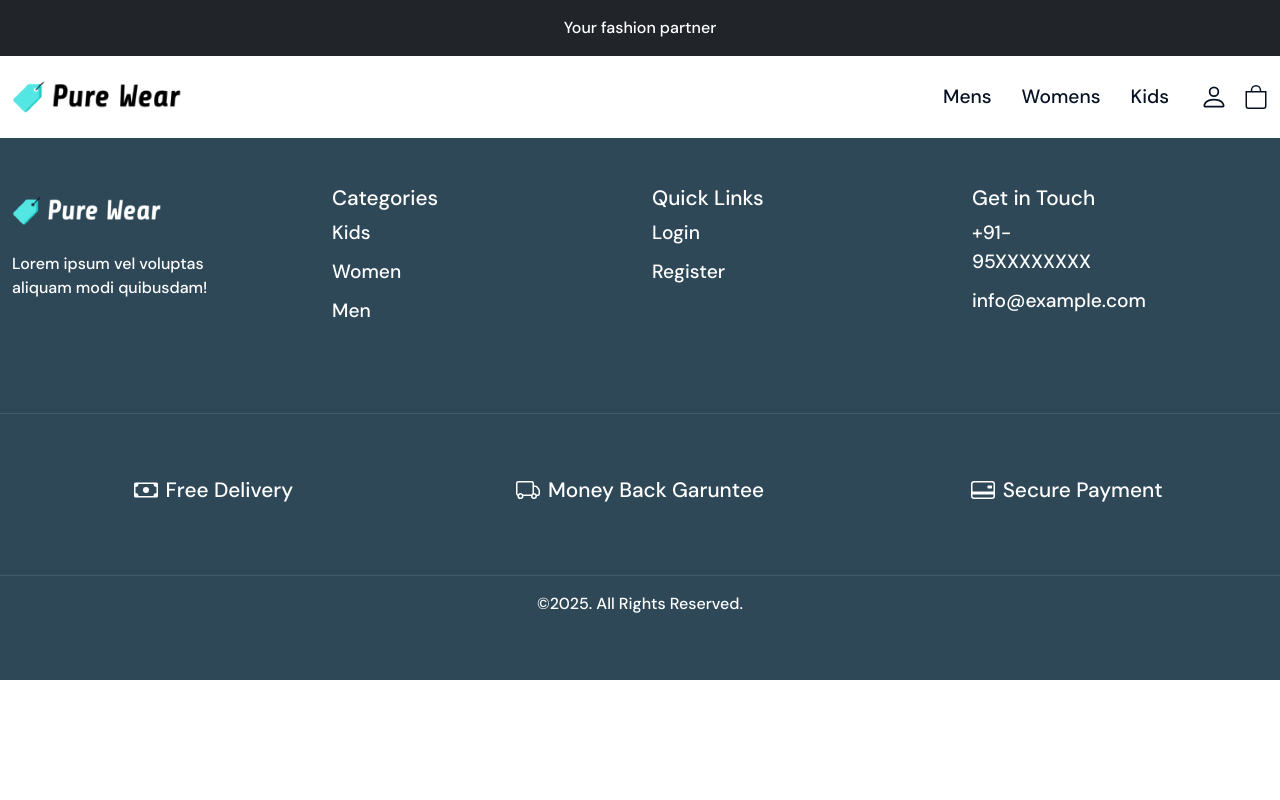
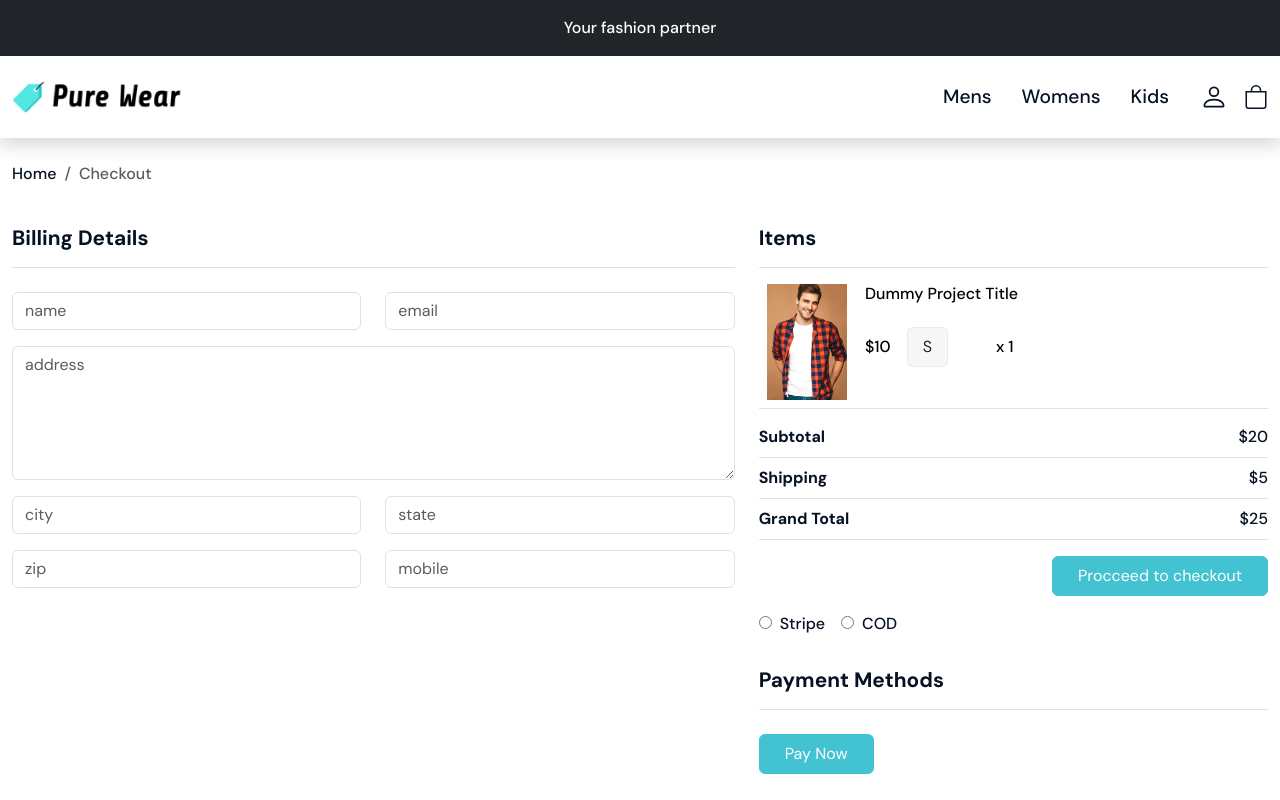
Before and after one commit to MuzCodeSmith/ecommerce-laravel-react-frontend, a React (Vite) app: page /checkout in a window 1280 px wide. Shown: the top 800 px of the page. Built offline with nearby package versions, Linux system fonts and the light colour scheme.

Commit message:
completed checkout page

```diff
--- a/src/components/Checkout.jsx
+++ b/src/components/Checkout.jsx
@@ -1,12 +1,128 @@
-import React from 'react'
+import React, { useState } from 'react'
 import Layout from './common/Layout'
+import { Link } from 'react-router-dom'
+import ProductImg from '../assets/images/Mens/eight.jpg';
+
 
 const Checkout = () => {
-  return (
-    <Layout>
+    const [paymenMethod, setPaymentMethod] = useState('cod');
 
-    </Layout>
-  )
+    const handlePaymentMethod=(e)=>{
+        setPaymentMethod(e.target.value)
+    }
+    return (
+        <Layout>
+            <div className="container pb-5">
+                <div className="row">
+                    <div className="col-md-12">
+                        <nav aria-label="breadcrumb" className='py-4'>
+                            <ol class="breadcrumb">
+                                <li class="breadcrumb-item"><Link to="/">Home</Link></li>
+                                <li class="breadcrumb-item active" aria-current="page">Checkout</li>
+                            </ol>
+                        </nav>
+                    </div>
+                </div>
+
+                <div className="row">
+                    <div className="col-md-7">
+                        <h3 className='border-bottom pb-3'><strong>Billing Details</strong></h3>
+                        <form action="">
+                            <div className="row pt-3">
+                                <div className="col-md-6">
+                                    <div className="mb-3">
+                                        <input type="text" className='form-control' placeholder='name' />
+                                    </div>
+                                </div>
+                                <div className="col-md-6">
+                                    <div className="mb-3">
+                                        <input type="text" className='form-control' placeholder='email' />
+                                    </div>
+                                </div>
+                                <div className="mb-3">
+                                    <textarea className='form-control' placeholder='address' cols="30" rows="5"></textarea>
+                                </div>
+                                <div className="col-md-6">
+                                    <div className="mb-3">
+                                        <input type="text" className='form-control' placeholder='city' />
+                                    </div>
+                                </div>
+                                <div className="col-md-6">
+                                    <div className="mb-3">
+                                        <input type="text" className='form-control' placeholder='state' />
+                                    </div>
+                                </div>
+                                <div className="col-md-6">
+                                    <div className="mb-3">
+                                        <input type="text" className='form-control' placeholder='zip' />
+                                    </div>
+                                </div>
+                                <div className="col-md-6">
+                                    <div className="mb-3">
+                                        <input type="text" className='form-control' placeholder='mobile' />
+                                    </div>
+                                </div>
+                            </div>
+                        </form>
+                    </div>
+
+                    <div className="col-md-5">
+                        <h3 className='border-bottom pb-3'><strong>Items</strong></h3>
+                        <table className="table">
+                            <tbody>
+                                <tr>
+                                    <td width={100}>
+                                        <img src={ProductImg} width={80} alt="" />
+                                    </td>
+                                    <td width={600}>
+                                        <h4>Dummy Project Title</h4>
+                                        <div className="align-items-center d-flex pt-3">
+                                            <span>$10</span>
+                                            <div className="ps-3">
+                                                <button className="btn btn-size">S</button>
+                                            </div>
+                                            <div className="ps-5">x 1</div>
+                                        </div>
+                                    </td>
+                                </tr>
+                            </tbody>
+                        </table>
+                        <div className="row">
+                            <div className="col-md-12">
+                                <div className="d-flex justify-content-between border-bottom pb-2">
+                                    <div><strong>Subtotal</strong></div>
+                                    <div>$20</div>
+                                </div>
+                                <div className="d-flex justify-content-between border-bottom py-2">
+                                    <div><strong>Shipping</strong></div>
+                                    <div>$5</div>
+                                </div>
+                                <div className="d-flex justify-content-between border-bottom py-2">
+                                    <div><strong>Grand Total</strong></div>
+                                    <div>$25</div>
+                                </div>
+                                <div className="d-flex justify-content-end  py-3">
+                                    <button className="btn btn-primary">Procceed to checkout</button>
+                                </div>
+                            </div>
+                        </div>
+
+                        <div>
+                            <input type="radio" onClick={handlePaymentMethod} checked={paymenMethod ==- 'stripe'} value={'stripe'} name="" id="" />
+                            <label htmlFor="" className='form-label ps-2'>Stripe</label>
+                            <input onClick={handlePaymentMethod} type="radio" checked={paymenMethod ==- 'cod'} value={'cod'} name="" id="" className='ms-3' />
+                            <label htmlFor="" className='form-label ps-2'>COD</label>
+                        </div>
+
+                        <h3 className='border-bottom pt-4 pb-3'><strong>Payment Methods</strong></h3>
+                        <div className="d-flex py-3">
+                                    <button className="btn btn-primary">Pay Now</button>
+                                </div>
+                    </div>
+                </div>
+            </div>
+        </Layout>
+    )
 }
 
 export default Checkout
```
